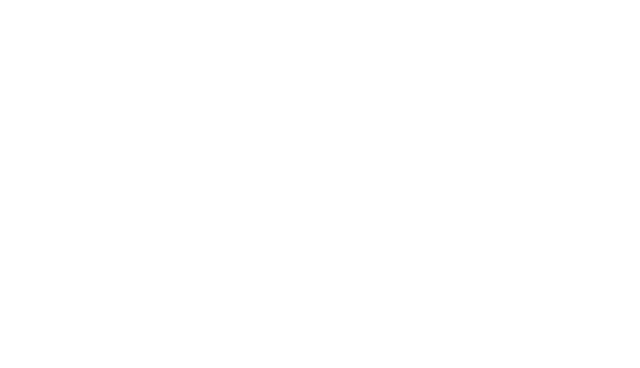
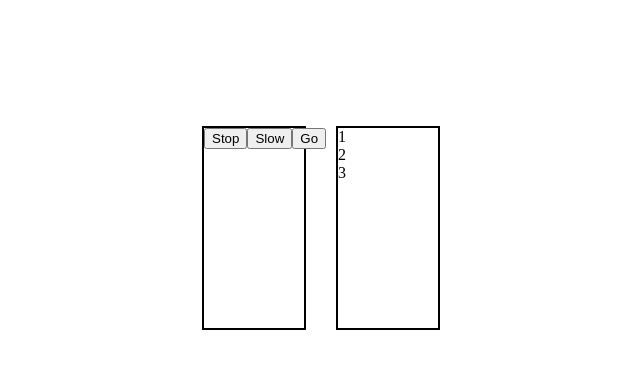
Before and after one commit to pratiksha950/Assignment-10, a plain HTML site: page index.html in a window 1280 px wide. Shown: the whole page, without its empty margins (319-959 px from the left). Drawn offline with Linux system fonts and the light colour scheme.

Commit message:
html added

```diff
--- a/index.html
+++ b/index.html
@@ -4,8 +4,24 @@
     <meta charset="UTF-8">
     <meta name="viewport" content="width=device-width, initial-scale=1.0">
     <title>Assignment10</title>
+    <link rel="stylesheet" href="./style.css">
 </head>
 <body>
-
+    <div class="container">
+    <div class="coloumn1">
+        <div class="button-container">
+        <button class="btn">Stop</button>
+        <button class="btn">Slow</button>
+        <button class="btn">Go</button>
+        </div>
+    </div>
+    <div class="coloumn2">
+        <div class="box">
+            <div class="circle1">1</div>
+            <div class="circle2">2</div>
+            <div class="circle3">3</div>
+        </div>
+    </div>
+    </div>
 </body>
 </html>
--- a/style.css
+++ b/style.css
@@ -0,0 +1,27 @@
+.container{
+    display: flex;
+    align-items: center;
+    justify-content: center;
+    margin-top: 10%;
+
+}
+.button-container{
+    display: flex;
+
+}
+.coloumn1{
+    height: 200px;
+    width: 100px;
+    border: 2px solid black;
+    margin-right: 30px;
+}
+.coloumn2{
+    display: flex;
+    flex-direction: coloumn;
+
+}
+.box{
+    height: 200px;
+    width: 100px;
+    border: 2px solid black;
+}
```
